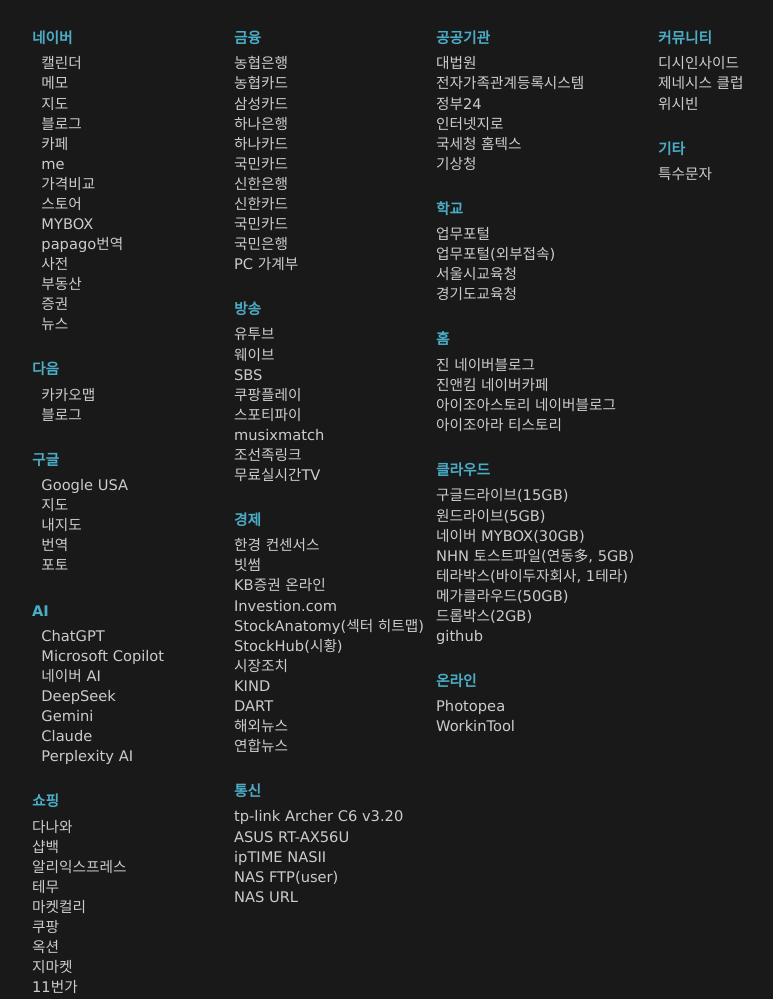
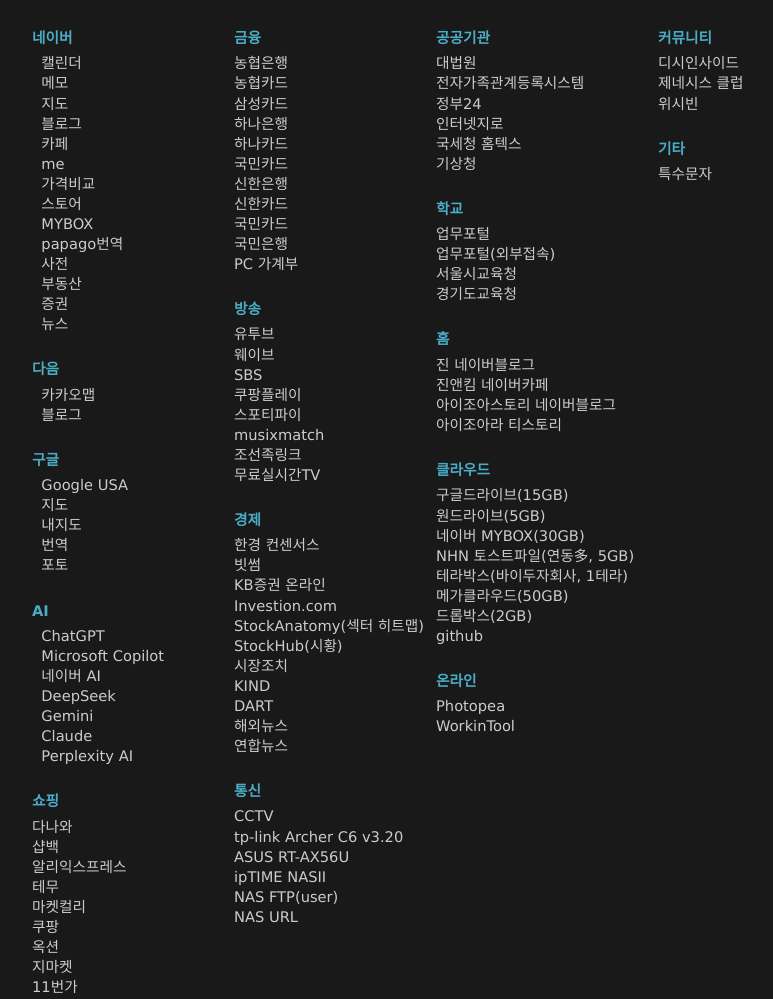
Before and after one commit to borru/Link, a plain HTML site: page index.html in a window 1280 px wide. Shown: the whole page, without its empty margins (195-968 px from the left). Drawn offline with Linux system fonts and the light colour scheme.

Commit message:
Add files via upload

```diff
--- a/index.html
+++ b/index.html
@@ -106,6 +106,7 @@ A:hover{color:#00FFFF;text-decoration:none;font-weight: bolder}
         <p><a href="https://www.yna.co.kr/">연합뉴스</a></p>
         <p>&nbsp;</p>
         <p style="line-height:200%;"><font color="#4BACC6"><b>통신</b></font></p>
+        <p><a href="http://192.168.0.22/">CCTV</a></p>
         <p><a href="http://tplinkwifi.net/webpages/index.1657161073674.html">tp-link Archer C6 v3.20</a></p>
         <p><a href="http://router.asus.com/">ASUS RT-AX56U</a></p>
         <p><a href="http://192.168.0.100">ipTIME NASII</a></p>
```
